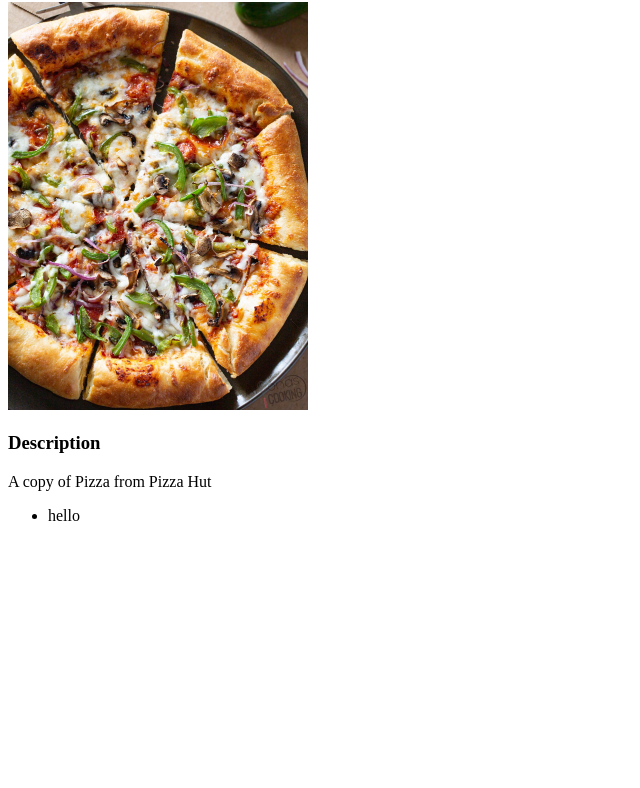
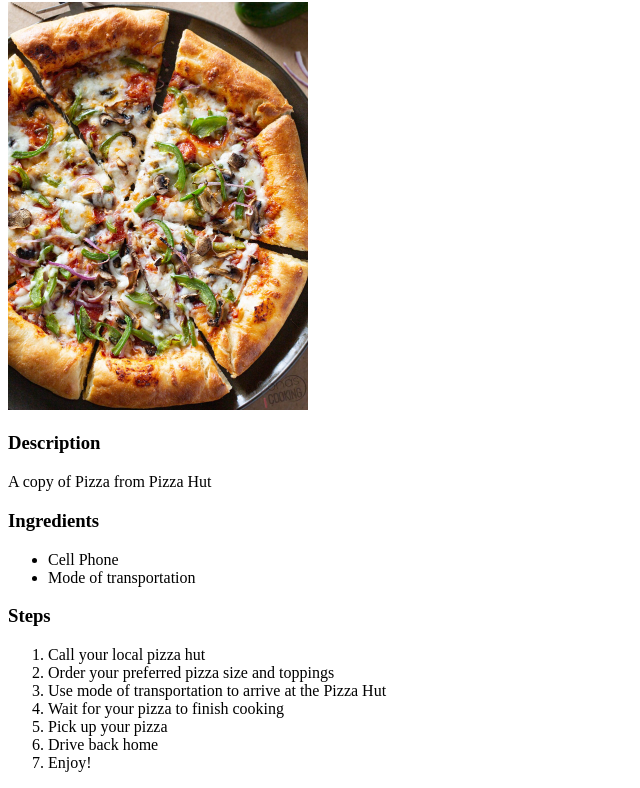
Before and after one commit to YouthHalo/odin-recipes, a plain HTML site: page recipes/pizzaHutCopycat.html in a window 1280 px wide. Shown: the part 78-866 px from the top of the page, without its empty margins (0-640 px from the left). Before the commit the page ends 800 px from the top, so only its background shows below. Drawn offline with Linux system fonts and the light colour scheme.

Commit message:
Checking out what git commit -a does

```diff
--- a/recipes/pizzaHutCopycat.html
+++ b/recipes/pizzaHutCopycat.html
@@ -10,9 +10,21 @@
     <img src="./pizza.jpg" width="300" length="300">
     <h3>Description</h3>
     <p>A copy of Pizza from Pizza Hut</p>
+    <h3>Ingredients</h3>
     <ul>
-        <li>hello</li>
+        <li>Cell Phone</li>
+        <li>Mode of transportation</li>
     </ul>
+    <h3>Steps</h3>
+    <ol>
+        <li>Call your local pizza hut</li>
+        <li>Order your preferred pizza size and toppings</li>
+        <li>Use mode of transportation to arrive at the Pizza Hut</li>
+        <li>Wait for your pizza to finish cooking</li>
+        <li>Pick up your pizza</li>
+        <li>Drive back home</li>
+        <li>Enjoy!</li>
+    </ol>
 
 </body>
 </html>
```
